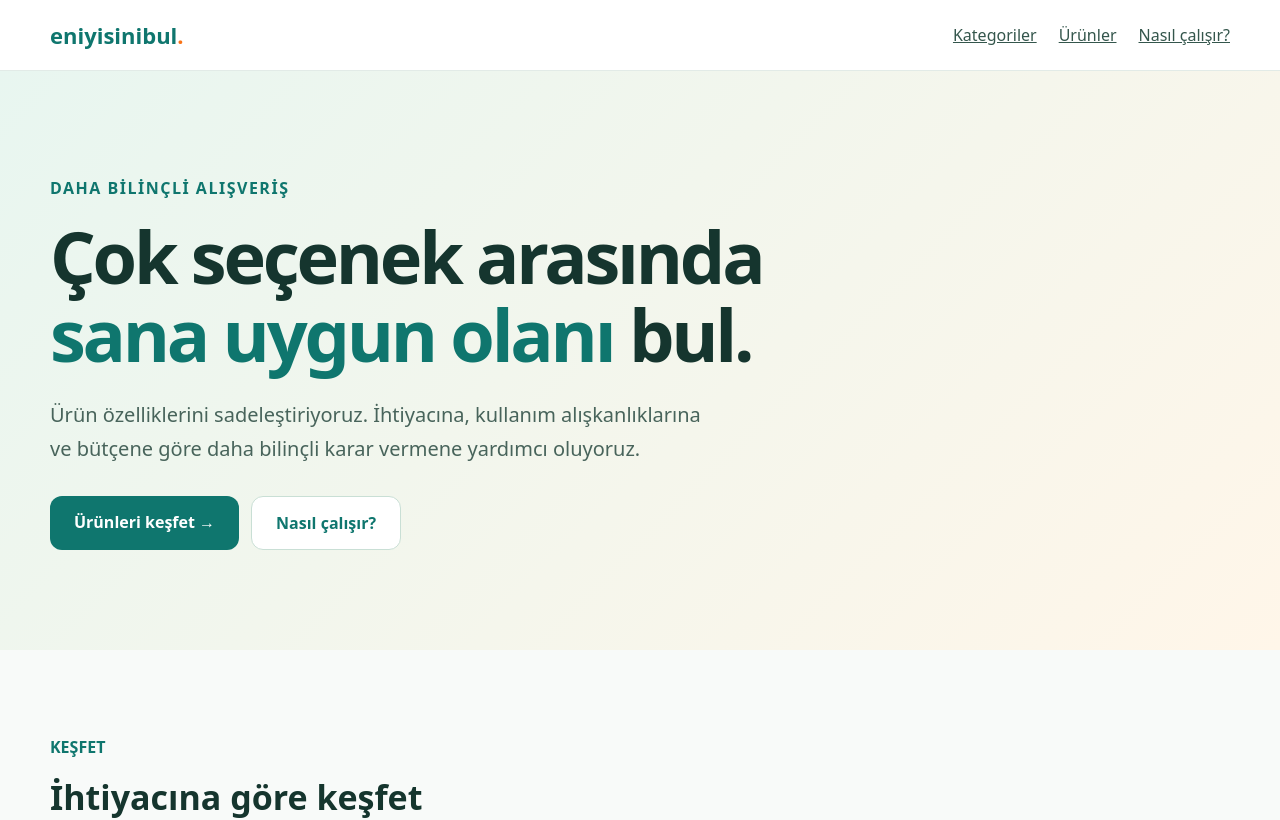
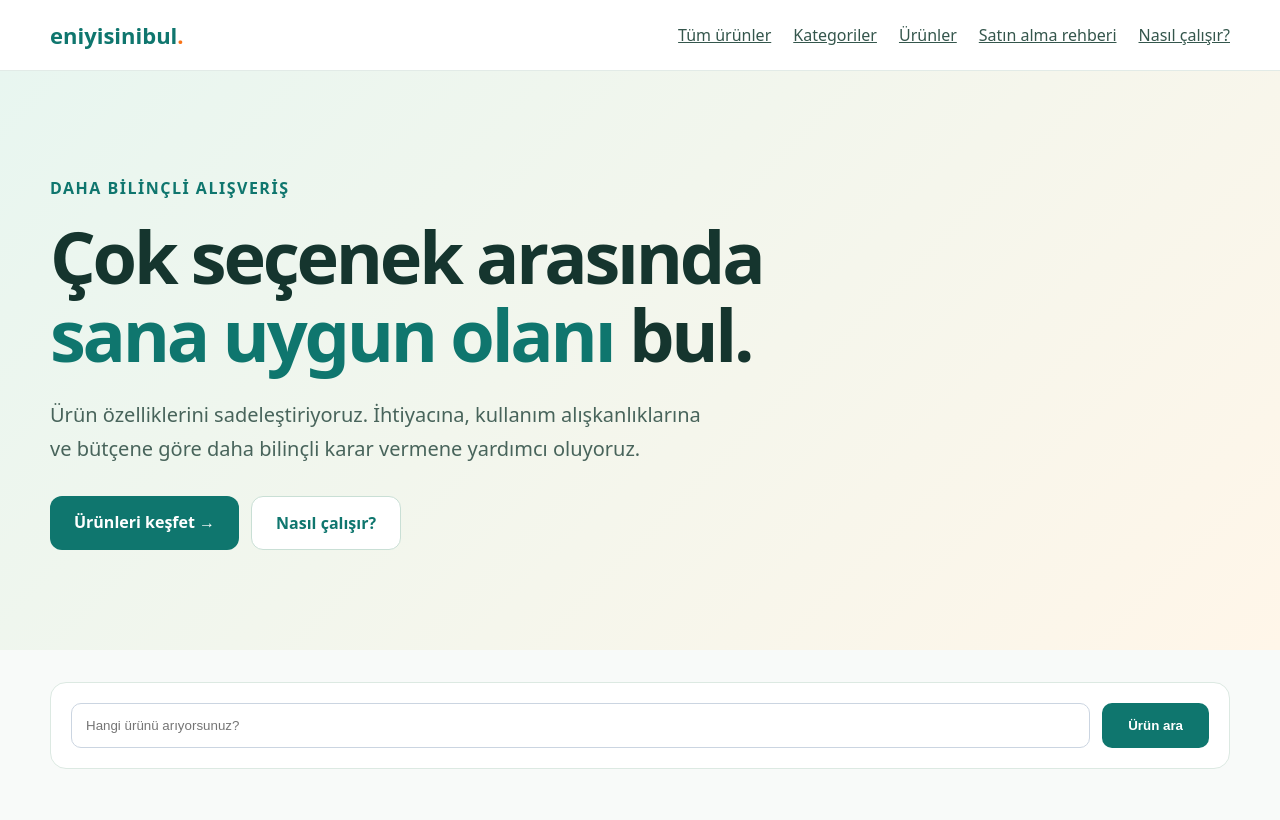
Before and after one commit to muratbalcif/eniyisinibul, a Next.js app in the folder apps/web/: page / in a window 1280 px wide. Shown: the top 820 px of the page. Built offline with nearby package versions, Linux system fonts and the light colour scheme.

Commit message:
feat: add homepage search and shopping guide navigation

```diff
--- a/apps/web/app/page.tsx
+++ b/apps/web/app/page.tsx
@@ -26,8 +26,10 @@ export default async function Home() {
       <div style={{ maxWidth: 1180, margin: 'auto', padding: '20px 24px', display: 'flex', justifyContent: 'space-between', alignItems: 'center', gap: 20, flexWrap: 'wrap' }}>
         <Link href="/" style={{ color: '#0f766e', textDecoration: 'none', fontWeight: 800, fontSize: 22 }}>eniyisinibul<span style={{ color: '#f97316' }}>.</span></Link>
         <nav aria-label="Ana menü" style={{ display: 'flex', gap: 22, flexWrap: 'wrap' }}>
+          <Link href="/urunler" style={{ color: '#34564c' }}>Tüm ürünler</Link>
           <Link href="#kategoriler" style={{ color: '#34564c' }}>Kategoriler</Link>
           <Link href="#urunler" style={{ color: '#34564c' }}>Ürünler</Link>
+          <Link href="/rehber" style={{ color: '#34564c' }}>Satın alma rehberi</Link>
           <Link href="#nasil-calisir" style={{ color: '#34564c' }}>Nasıl çalışır?</Link>
         </nav>
       </div>
@@ -43,6 +45,7 @@ export default async function Home() {
         </div>
       </div>
     </section>
+    <section style={{ maxWidth: 1180, margin: 'auto', padding: '32px 24px 0' }}><form action="/urunler" method="get" style={{ display: 'flex', gap: 12, flexWrap: 'wrap', padding: 20, background: '#fff', border: '1px solid #dce9e2', borderRadius: 16 }}><input name="q" type="search" maxLength={100} placeholder="Hangi ürünü arıyorsunuz?" aria-label="Ürün ara" style={{ flex: '1 1 260px', padding: 14, border: '1px solid #cbd5e1', borderRadius: 10 }} /><button type="submit" style={{ padding: '14px 26px', border: 0, borderRadius: 10, background: '#0f766e', color: '#fff', fontWeight: 700 }}>Ürün ara</button></form></section>
     <section id="kategoriler" style={{ maxWidth: 1180, margin: 'auto', padding: '70px 24px 24px' }}>
       <p style={{ color: '#0f766e', fontWeight: 700 }}>KEŞFET</p>
       <h2 style={{ fontSize: 34, margin: '8px 0 12px' }}>İhtiyacına göre keşfet</h2>
```
